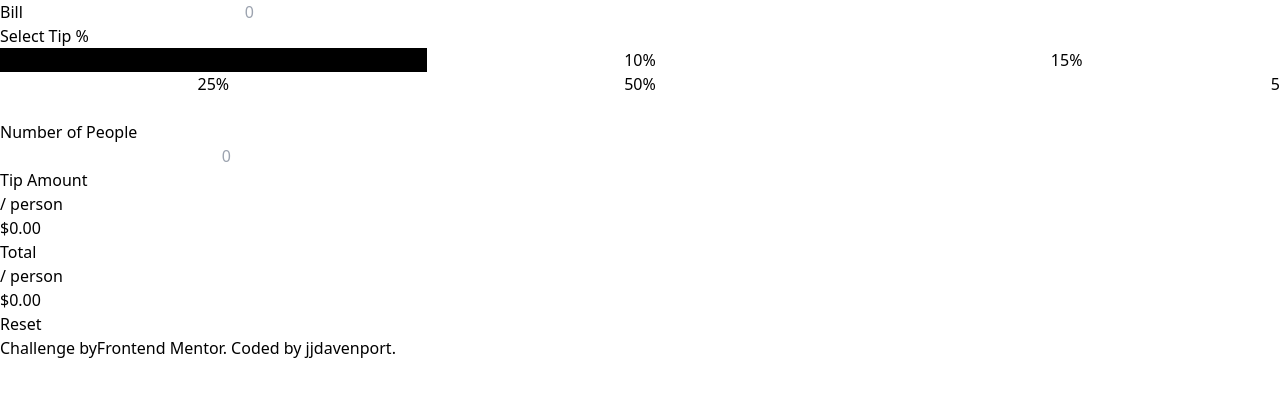
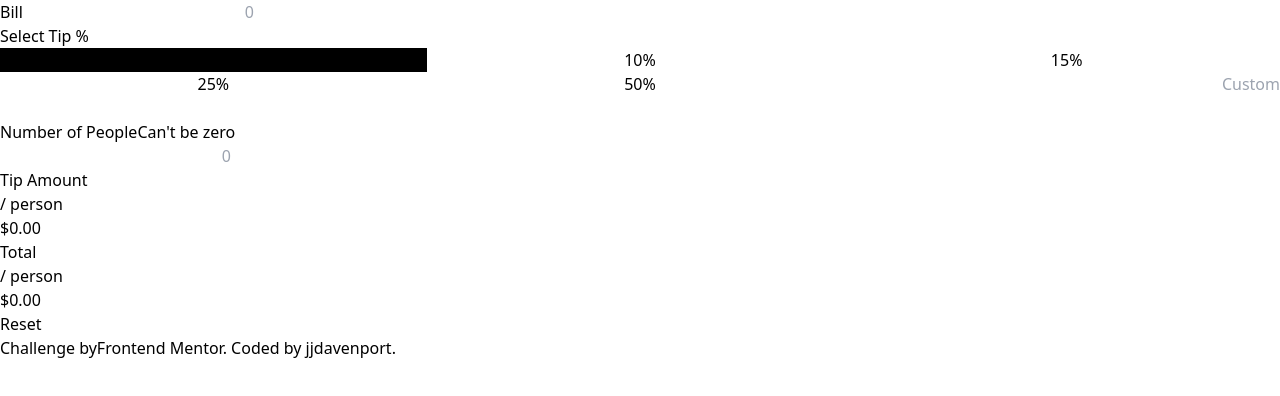
Before and after one commit to jjdavenport/tip-calculator-app-main, a React (Vite) app: page / in a window 1280 px wide. Both pictures are taken after a click on the button "5%". Shown: the top 396 px of the page. Built offline with nearby package versions, Linux system fonts and the light colour scheme.

Commit message:
add error handling

```diff
--- a/src/App.jsx
+++ b/src/App.jsx
@@ -9,18 +9,39 @@ function App() {
   const [billInput, setBillInput] = useState("");
   const [numberInput, setNumberInput] = useState("");
   const [selectInput, setSelectInput] = useState("");
+  const [customInput, setCustomInput] = useState("");
+  const [error, setError] = useState(false);
 
   const clear = () => {
     setBillInput("");
     setNumberInput("");
     setSelectInput("");
+    setCustomInput("");
+  };
+
+  const check = () => {
+    if (numberInput === "") {
+      setError("Can't be zero");
+    } else {
+      setError("");
+    }
   };
 
   return (
     <>
       <Bill billInput={billInput} setBillInput={setBillInput} />
-      <Select selectInput={selectInput} setSelectInput={setSelectInput} />
-      <Number numberInput={numberInput} setNumberInput={setNumberInput} />
+      <Select
+        selectInput={selectInput}
+        setSelectInput={setSelectInput}
+        customInput={customInput}
+        setCustomInput={setCustomInput}
+        check={check}
+      />
+      <Number
+        error={error}
+        numberInput={numberInput}
+        setNumberInput={setNumberInput}
+      />
       <Output onClick={clear} />
       <Footer />
     </>
--- a/src/components/number.jsx
+++ b/src/components/number.jsx
@@ -1,4 +1,4 @@
-const Number = ({ numberInput, setNumberInput }) => {
+const Number = ({ numberInput, setNumberInput, error }) => {
   const change = (e) => {
     setNumberInput(e.target.value);
   };
@@ -6,8 +6,10 @@ const Number = ({ numberInput, setNumberInput }) => {
     <>
       <div>
         <div>
-          <label>Number of People</label>
-          <p></p>
+          <label>
+            <span>Number of People</span>
+            {error && <span>{error}</span>}
+          </label>
         </div>
         <input
           value={numberInput}
--- a/src/components/select.jsx
+++ b/src/components/select.jsx
@@ -1,10 +1,20 @@
-const Select = ({ selectInput, setSelectInput }) => {
+const Select = ({
+  selectInput,
+  setSelectInput,
+  customInput,
+  setCustomInput,
+  check,
+}) => {
   const change = (e) => {
-    setSelectInput(e.target.value);
+    setCustomInput(e.target.value);
+    setSelectInput("");
+    check();
   };
 
   const click = (val) => {
     setSelectInput(val);
+    setCustomInput("");
+    check();
   };
 
   return (
@@ -43,7 +53,7 @@ const Select = ({ selectInput, setSelectInput }) => {
             50%
           </button>
           <input
-            value={selectInput}
+            value={customInput}
             onChange={change}
             type="number"
             placeholder="Custom"
--- a/src/index.js
+++ b/src/index.js
@@ -117,21 +117,6 @@ resetBtn.addEventListener("click", () => {
   tipAmount.innerText = "$0.00";
 });
 
-function defaultBtn() {
-  btnDefault.forEach((btn) => {
-    btn.classList.toggle("btn-active");
-  });
-  bill.value = 142.55;
-  people.value = 5;
-  billOutput = 142.55;
-  btnOutput = 0.15;
-  peopleOutput = 5;
-  totalBtn();
-  tipBtn();
-}
-
-defaultBtn();
-
 function error() {
   const errorMessage = document.getElementById("error-message");
   errorMessage.innerText = "Can't be zero";
```
